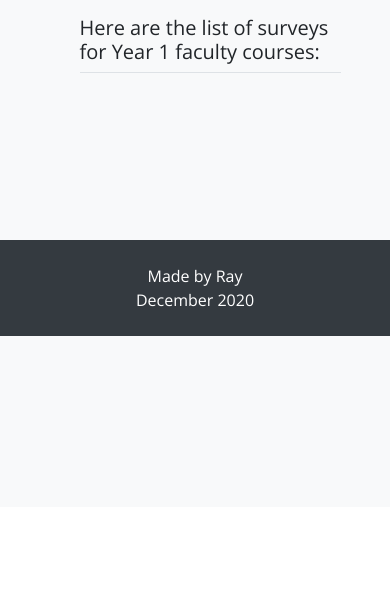
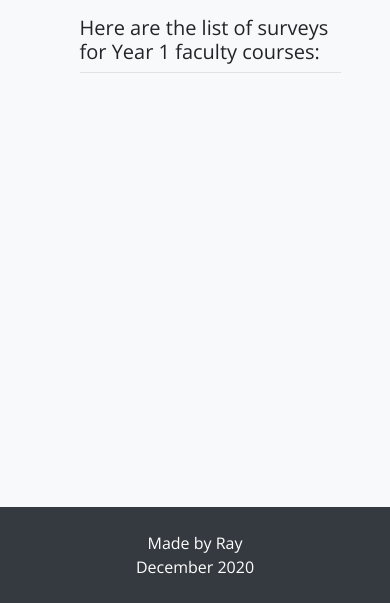
Before and after one commit to mdrhmn/fcsit-survey-app, a Django app: page / in a window 390 px wide. Shown: the part 508-1111 px from the top of the page. Before the commit the page ends 844 px from the top, so only its background shows below. Run offline with Django 3.2, Linux system fonts and the light colour scheme; data that the repository does not hold is empty; some libraries are stand-ins or nearby versions.

Commit message:
Fixed footer position issue in mobile (absolute > static)

```diff
--- a/main/static/css/footer.css
+++ b/main/static/css/footer.css
@@ -1,5 +1,5 @@
 .footer {
-    position: absolute;
+    position: static;
     bottom: 0;
     width: 100%;
     /* line-height: 60px; */
@@ -8,9 +8,3 @@
     color: #fff;
     text-align: center;
 }
-
-@media (max-width: 480px) {
-    footer {
-        position: static;
-    }
-}
```
